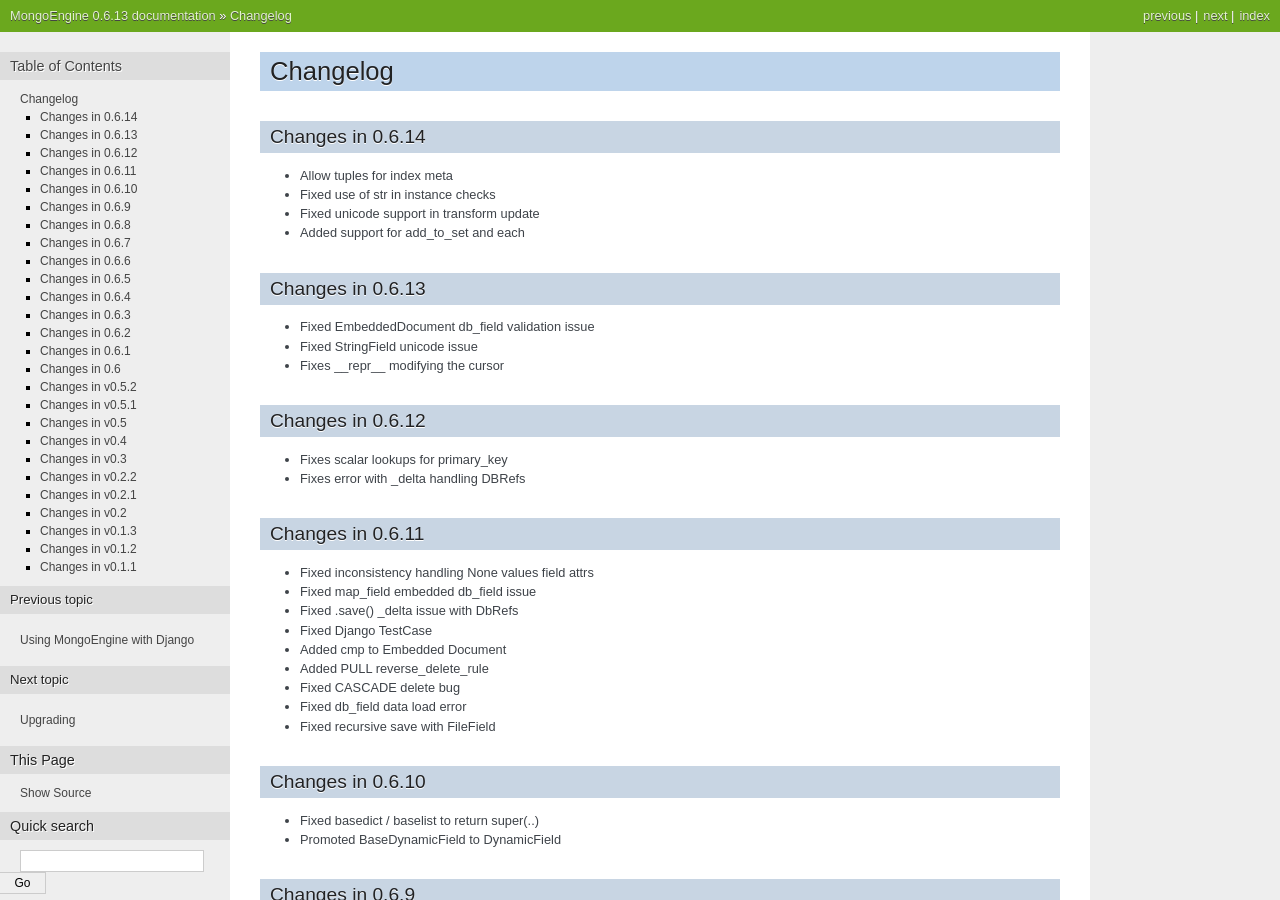
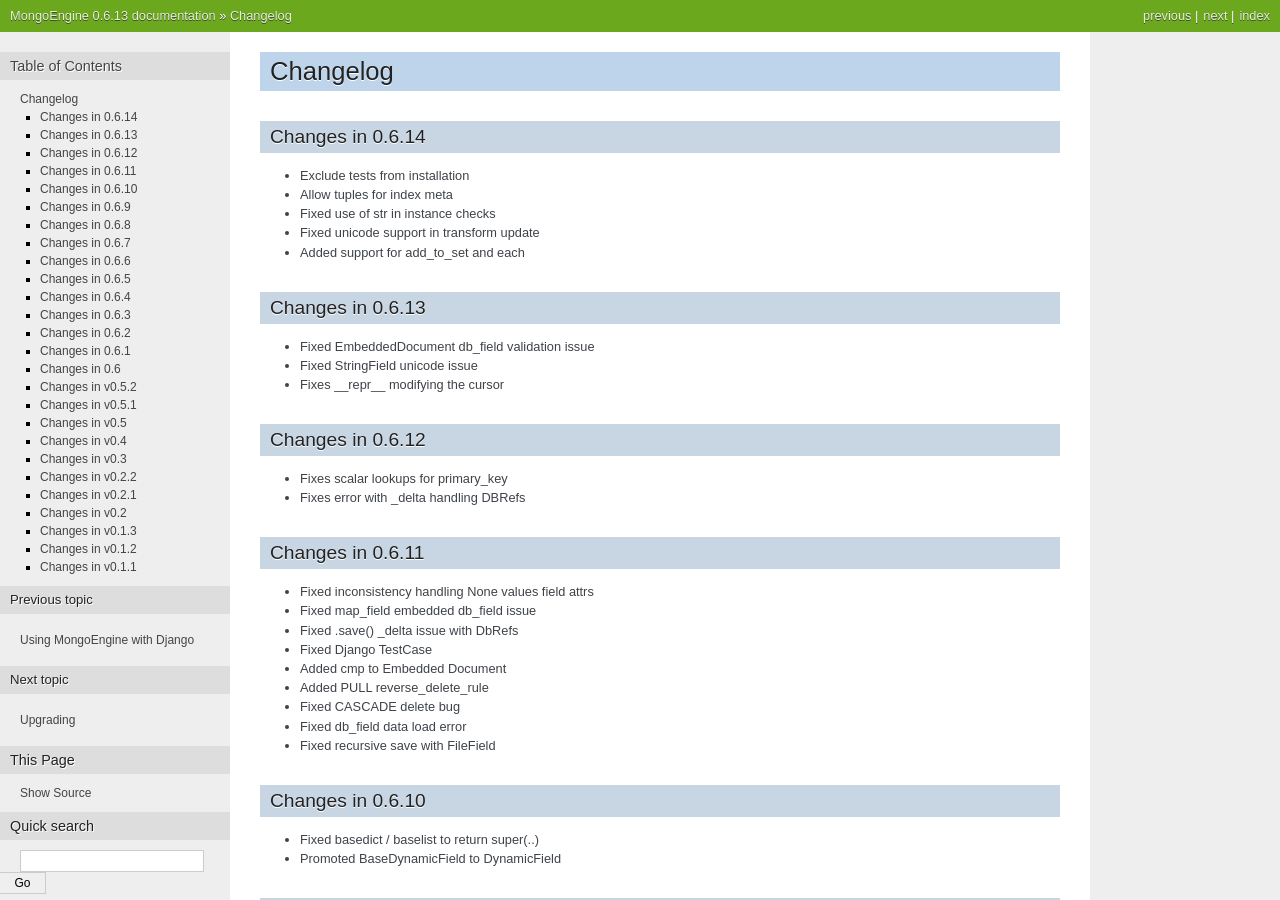
Before and after one commit to MongoEngine/mongoengine, a Sphinx documentation site: the page built from docs/changelog.rst, in a window 1280 px wide and 900 px high. Built offline with Sphinx 7.4.7, drawn with Linux system fonts in a browser that asks for light colours.

Commit message:
Updated changelog / AUTHORS
refs hmarr/mongoengine#524

```diff
--- a/docs/changelog.rst
+++ b/docs/changelog.rst
@@ -4,6 +4,7 @@ Changelog
 
 Changes in 0.6.14
 =================
+- Exclude tests from installation
 - Allow tuples for index meta
 - Fixed use of str in instance checks
 - Fixed unicode support in transform update
```
Also changed, not shown: 1 other file.
